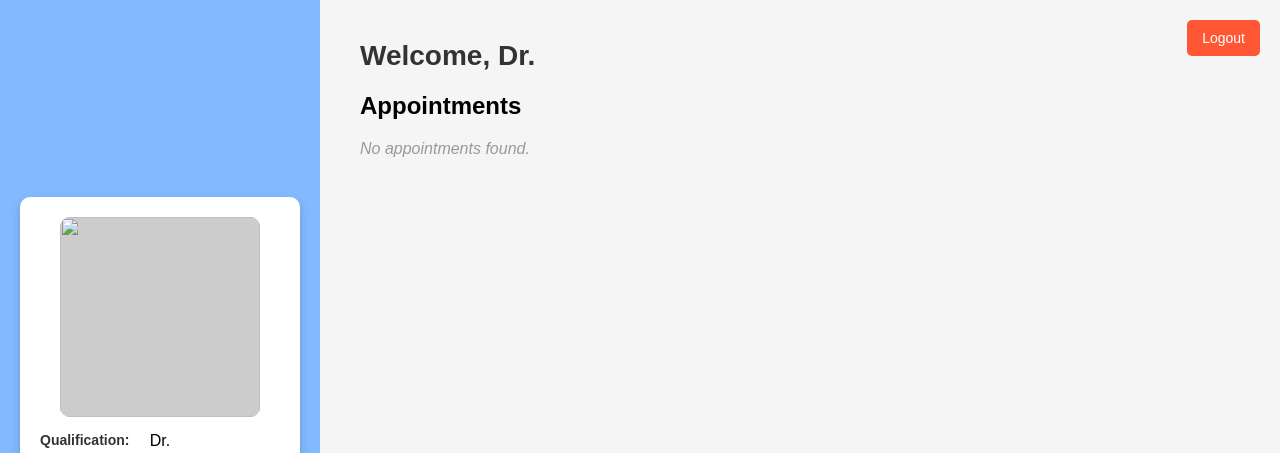
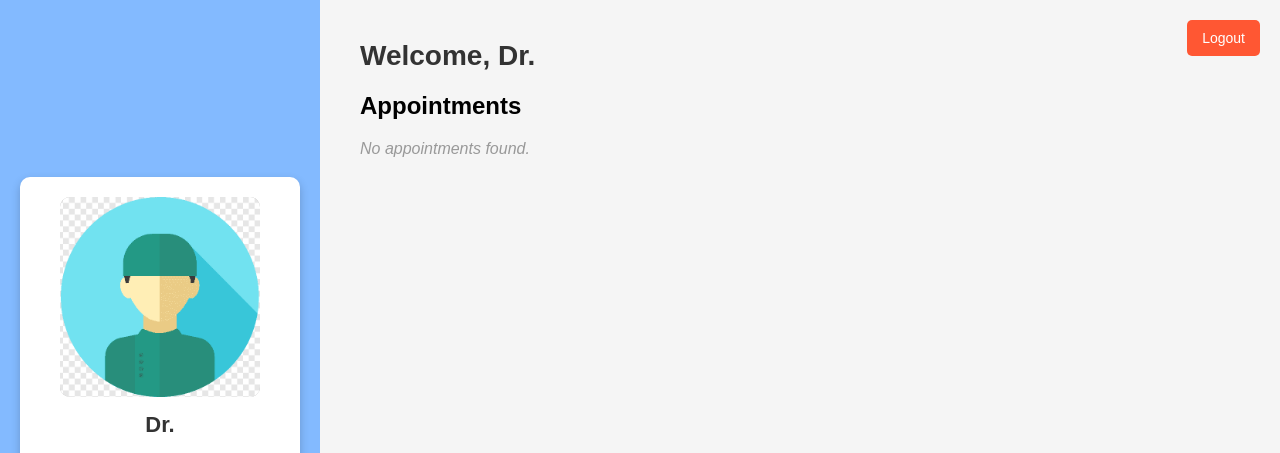
Before and after one commit to sreelakshmi-01/NephroCare, a Django app: template templates/doctor_home.html in a window 1280 px wide. Shown: the top 453 px of the page. Run offline with Django 5.2, Linux system fonts and the light colour scheme; the template is opened without the code that fills it, so the values that code supplies are empty.

Commit message:
templetes editedd

```diff
--- a/templates/doctor_home.html
+++ b/templates/doctor_home.html
@@ -161,7 +161,8 @@
     <div class="sidebar">
         <div class="profile-card">
             <div class="profile-img" >
-                <img class="profile-img" src="{% stat
+                <img class="profile-img" src="{% static 'img/doctor.png' %}" alt="Doctor Profile">
+            </div>
             <div class="profile-name">Dr. {{ doctor.name }}</div>
             <div class="specialization">{{ doctor.specialization }}</div>
 
```
